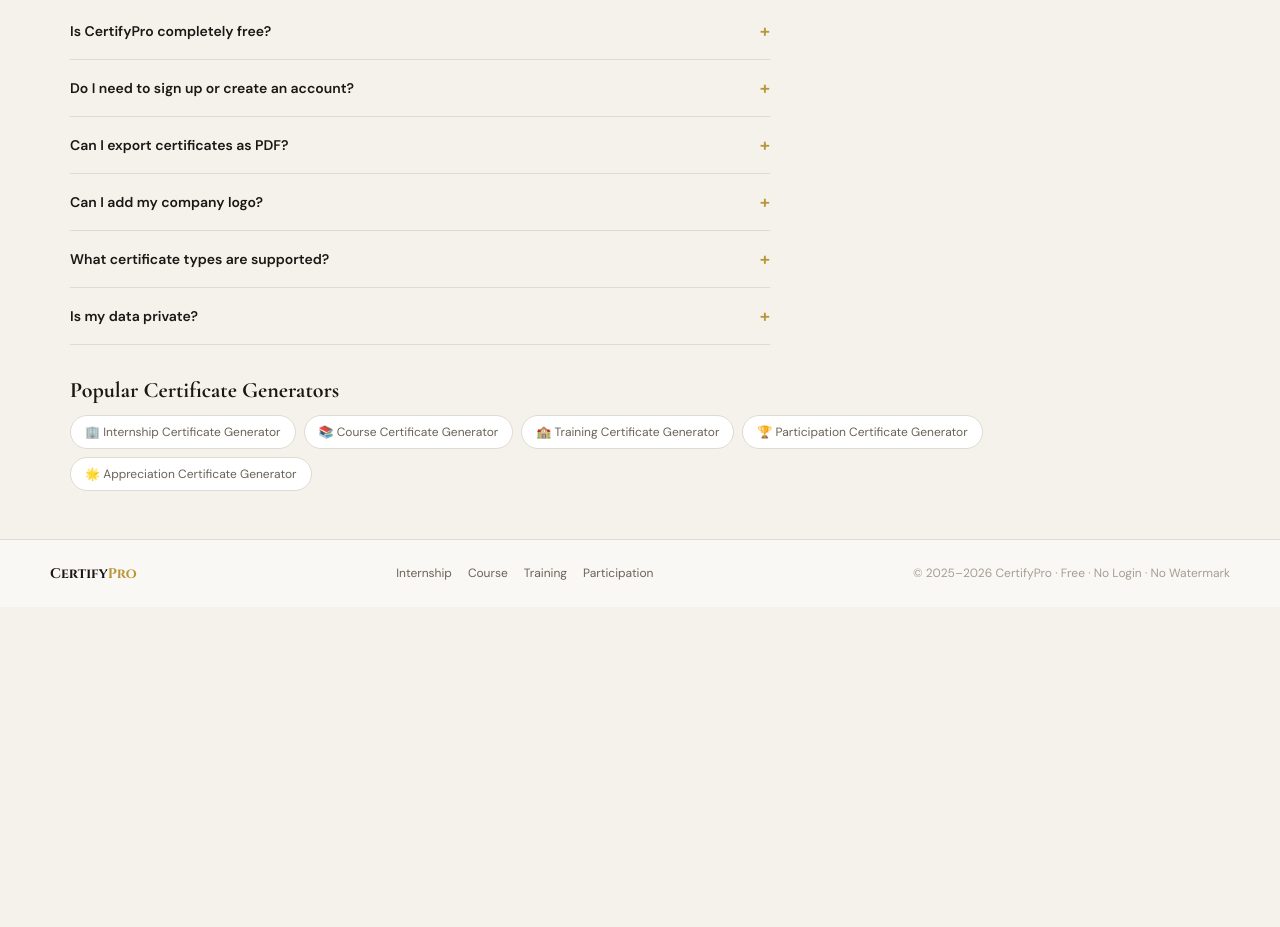
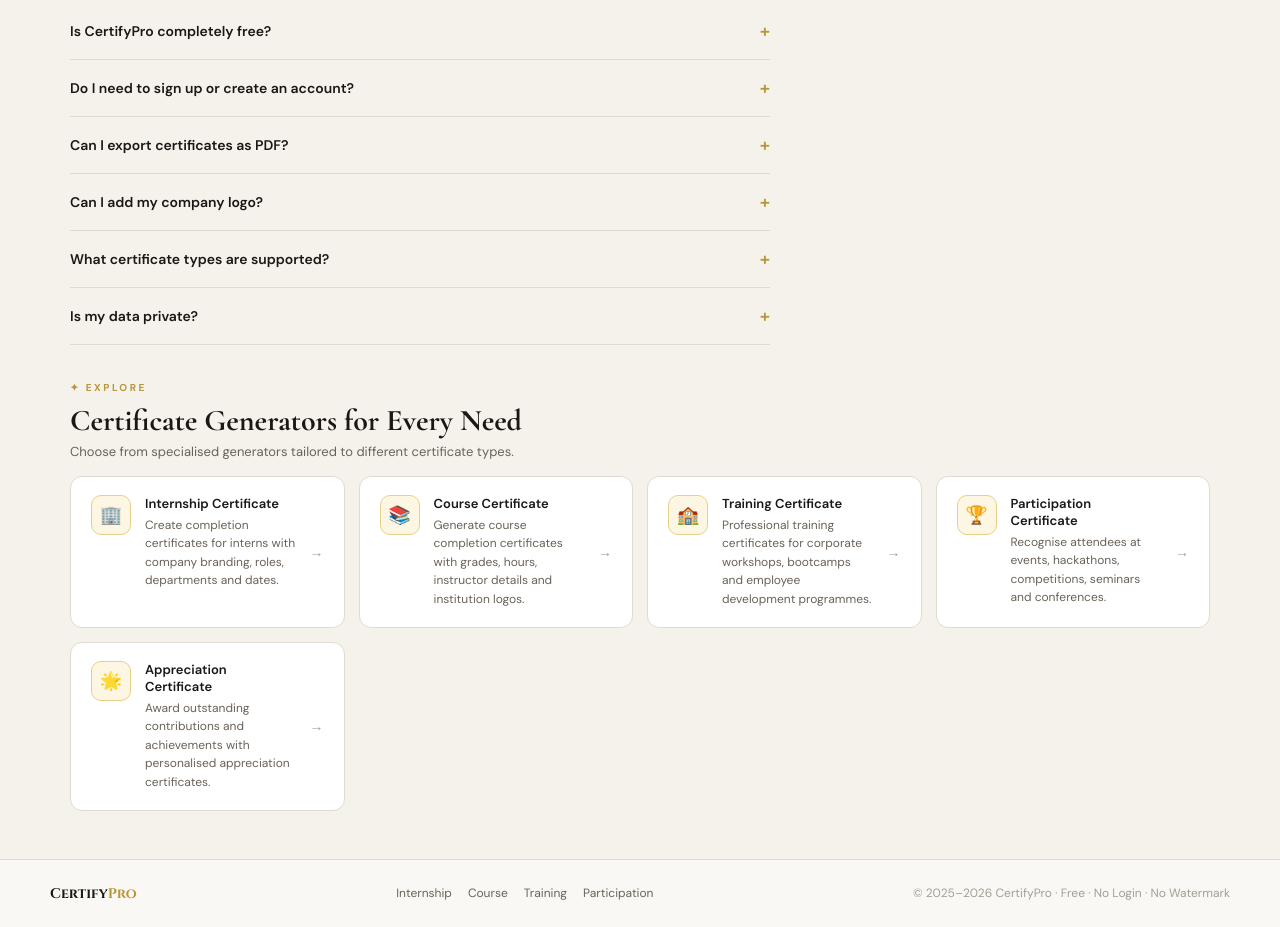
Before and after one commit to TejasTheScientist/certifypro, a plain HTML site: page index.html in a window 1280 px wide. Shown: the part 2541-3468 px from the top of the page. Before the commit the page ends 3148 px from the top, so only its background shows below. Drawn offline with nearby package versions, Linux system fonts and the light colour scheme.

Commit message:
Upgrade internal links to SEO-rich explore grid

```diff
--- a/index.html
+++ b/index.html
@@ -404,6 +404,26 @@
   font-size:12px;color:var(--txt2);transition:var(--trans);
 }
 .popular-links a:hover{border-color:var(--gld);color:var(--gld);background:var(--gld-bg)}
+
+/* ─── EXPLORE GENERATORS GRID ─────────────────────────────── */
+.explore-section{margin-top:36px}
+.explore-section .sec-label{font-size:10px;font-weight:700;letter-spacing:2.5px;text-transform:uppercase;color:var(--gld);margin-bottom:8px}
+.explore-grid{display:grid;grid-template-columns:repeat(auto-fit,minmax(260px,1fr));gap:14px;margin-top:16px}
+.explore-card{
+  display:flex;align-items:flex-start;gap:14px;
+  padding:18px 20px;border-radius:var(--r);border:1px solid var(--brd);
+  background:var(--sur);transition:var(--trans);text-decoration:none;
+}
+.explore-card:hover{border-color:var(--gld);transform:translateY(-3px);box-shadow:var(--sh)}
+.explore-icon{
+  width:40px;height:40px;border-radius:10px;flex-shrink:0;
+  background:var(--gld-bg);border:1px solid var(--gld-brd);
+  display:flex;align-items:center;justify-content:center;font-size:18px;
+}
+.explore-card h3{font-size:13px;font-weight:600;color:var(--txt);margin-bottom:4px}
+.explore-card p{font-size:12px;color:var(--txt2);line-height:1.55;margin:0}
+.explore-card .arrow{margin-left:auto;color:var(--txt3);font-size:14px;align-self:center;flex-shrink:0;transition:color .2s}
+.explore-card:hover .arrow{color:var(--gld)}
 
 /* ─── FOOTER ──────────────────────────────────────────────── */
 footer{
@@ -978,14 +998,36 @@
     </div>
   </div>
 
-  <div style="margin-top:32px">
-    <h2 style="font-family:'Cormorant Garamond',serif;font-size:22px;font-weight:700;margin-bottom:12px">Popular Certificate Generators</h2>
-    <div class="popular-links">
-      <a href="internship-certificate-generator.html">🏢 Internship Certificate Generator</a>
-      <a href="course-certificate-generator.html">📚 Course Certificate Generator</a>
-      <a href="training-certificate-generator.html">🏫 Training Certificate Generator</a>
-      <a href="participation-certificate-generator.html">🏆 Participation Certificate Generator</a>
-      <a href="appreciation-certificate-generator.html">🌟 Appreciation Certificate Generator</a>
+  <div class="explore-section">
+    <div class="sec-label">✦ EXPLORE</div>
+    <h2 style="font-family:'Cormorant Garamond',serif;font-size:clamp(22px,3.5vw,30px);font-weight:700;margin-bottom:4px">Certificate Generators for Every Need</h2>
+    <p style="font-size:13px;color:var(--txt2);margin-bottom:0">Choose from specialised generators tailored to different certificate types.</p>
+    <div class="explore-grid">
+      <a href="internship-certificate-generator.html" class="explore-card">
+        <div class="explore-icon">🏢</div>
+        <div><h3>Internship Certificate</h3><p>Create completion certificates for interns with company branding, roles, departments and dates.</p></div>
+        <span class="arrow">→</span>
+      </a>
+      <a href="course-certificate-generator.html" class="explore-card">
+        <div class="explore-icon">📚</div>
+        <div><h3>Course Certificate</h3><p>Generate course completion certificates with grades, hours, instructor details and institution logos.</p></div>
+        <span class="arrow">→</span>
+      </a>
+      <a href="training-certificate-generator.html" class="explore-card">
+        <div class="explore-icon">🏫</div>
+        <div><h3>Training Certificate</h3><p>Professional training certificates for corporate workshops, bootcamps and employee development programmes.</p></div>
+        <span class="arrow">→</span>
+      </a>
+      <a href="participation-certificate-generator.html" class="explore-card">
+        <div class="explore-icon">🏆</div>
+        <div><h3>Participation Certificate</h3><p>Recognise attendees at events, hackathons, competitions, seminars and conferences.</p></div>
+        <span class="arrow">→</span>
+      </a>
+      <a href="appreciation-certificate-generator.html" class="explore-card">
+        <div class="explore-icon">🌟</div>
+        <div><h3>Appreciation Certificate</h3><p>Award outstanding contributions and achievements with personalised appreciation certificates.</p></div>
+        <span class="arrow">→</span>
+      </a>
     </div>
   </div>
 </div>
```
